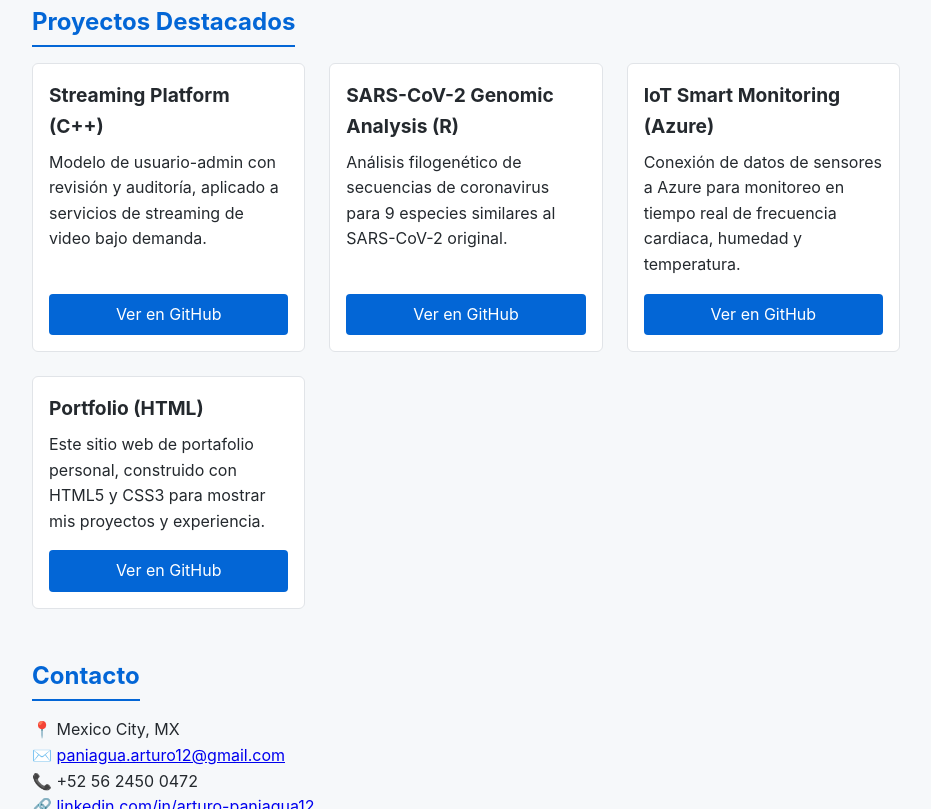
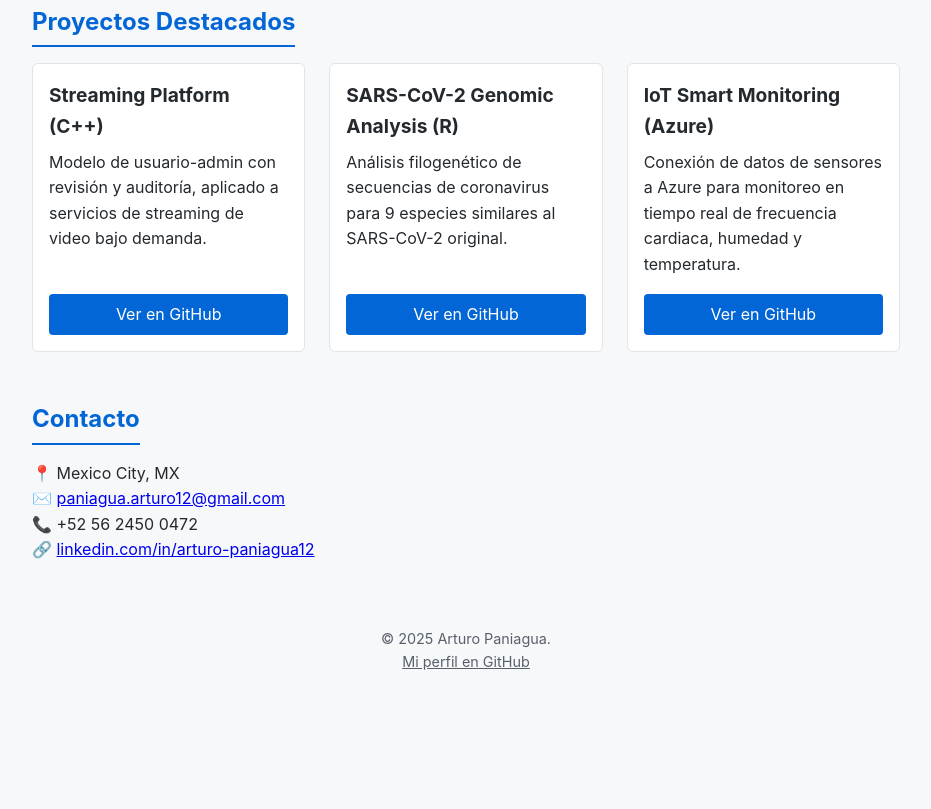
Before and after one commit to ArturoPaniagua-portfolio/Portfolio, a plain HTML site: page index.html in a window 1280 px wide. Shown: the part 485-1294 px from the top of the page, without its empty margins (174-1105 px from the left). After the commit the page ends 1190 px from the top, so only its background shows below. Drawn offline with Linux system fonts and the light colour scheme.

Commit message:
Update index.html

```diff
--- a/index.html
+++ b/index.html
@@ -137,11 +137,6 @@
           <p>Conexión de datos de sensores a Azure para monitoreo en tiempo real de frecuencia cardiaca, humedad y temperatura.</p>
           <a href="https://github.com/ArturoPaniagua-portfolio/vitaSense-IOT" target="_blank">Ver en GitHub</a>
         </div>
-        <div class="project-card">
-          <h3>Portfolio (HTML)</h3>
-          <p>Este sitio web de portafolio personal, construido con HTML5 y CSS3 para mostrar mis proyectos y experiencia.</p>
-          <a href="https://github.com/ArturoPaniagua-portfolio/Portfolio" target="_blank">Ver en GitHub</a>
-        </div>
       </div>
     </section>
 
```
